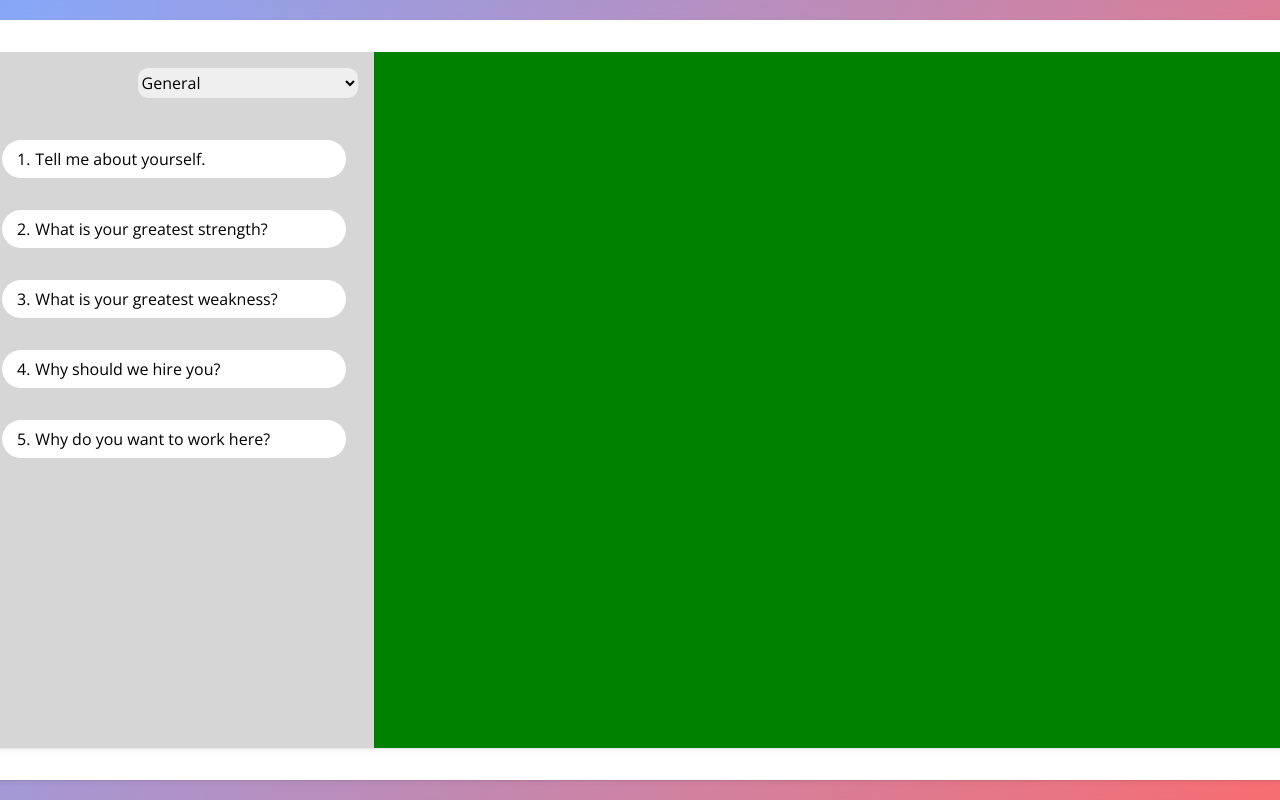
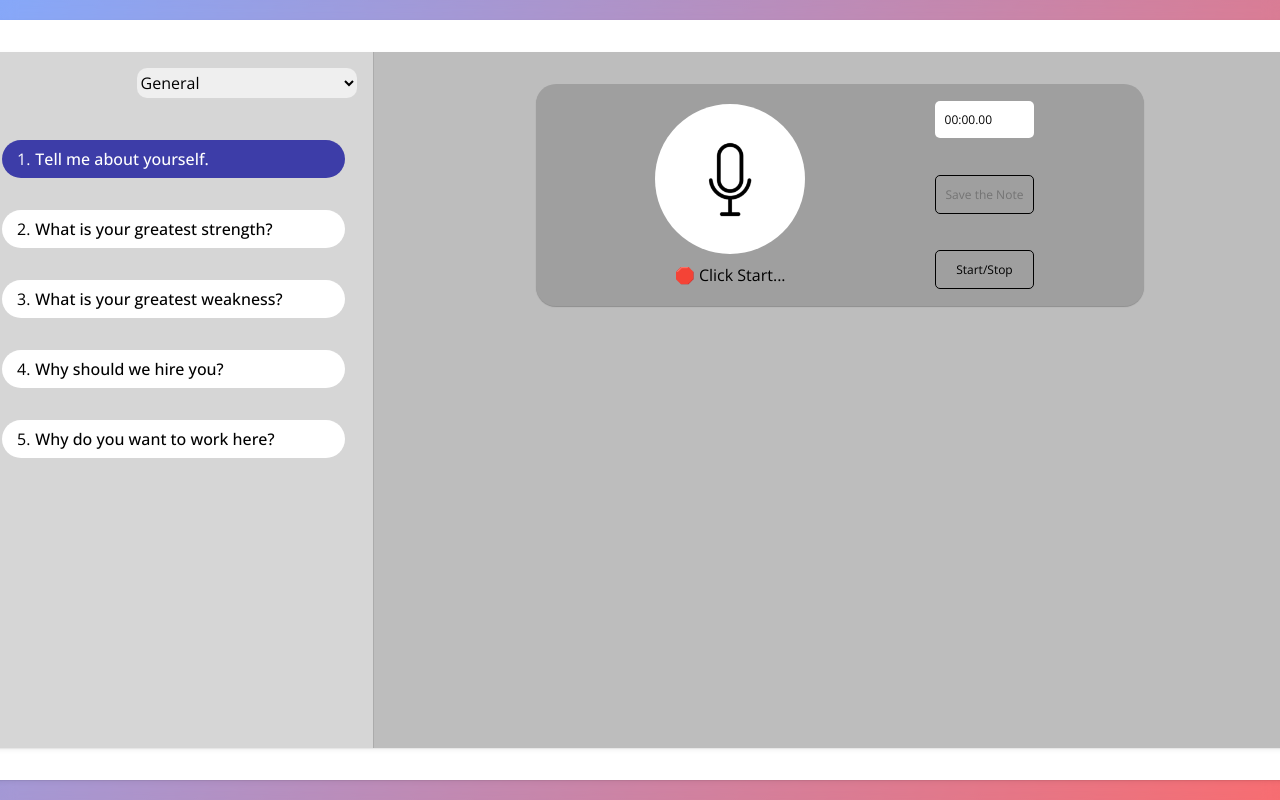
Before and after one commit to Vijay-K-2003/Support-a-thon-frontend, a React (Vite) app: page / in a window 1280 px wide. Shown: the top 800 px of the page. Built offline with nearby package versions, Linux system fonts and the light colour scheme.

Commit message:
Completed Mic Start/Stop functionality

```diff
--- a/src/components/HomePage/Homepage.jsx
+++ b/src/components/HomePage/Homepage.jsx
@@ -1,13 +1,22 @@
 import Sidebar from "../Sidebar/Sidebar";
+import { useAuthContext } from "../../context/AuthProvider";
+import Speech from "../Speech/Speech";
 import "./Homepage.scss";
 
 const Homepage = () => {
+  const { auth } = useAuthContext();
+
   return (
     <div className="App">
       <div className="leftside">
         <Sidebar />
       </div>
-      <div className="rightside"></div>
+      <div className="rightside">
+        <div className="mic__wrapper">
+          <Speech />
+        </div>
+        <div className="data__wrapper"></div>
+      </div>
     </div>
   );
 };
--- a/src/components/HomePage/Homepage.scss
+++ b/src/components/HomePage/Homepage.scss
@@ -16,12 +16,26 @@
   // position: relative;
   flex: 30%;
   background: rgba(0, 0, 0, 0.16);
-  //border-right: 1px solid rgba(0, 0, 0, 0.2);
+  border-right: 1px solid rgba(0, 0, 0, 0.2);
 }
 
 .App .rightside {
   // position: relative;
   flex: 70%;
   //   background: #e5ddd5;
-  background: green;
+  background: rgba(0, 0, 0, 0.26);
+  padding: 2rem;
+  display: flex;
+  flex-direction: column;
+  align-items: center;
+  justify-content: flex-start;
+  gap: 30px;
 }
+
+.mic__wrapper,
+.data__wrapper {
+  width: 70%;
+  background-color: rgba(0, 0, 0, 0.16);
+  border-radius: 20px;
+  box-shadow: 0 1px 1px rgba(0, 0, 0, 0.25);
+}
--- a/src/components/Sidebar/Sidebar.jsx
+++ b/src/components/Sidebar/Sidebar.jsx
@@ -27,7 +27,9 @@ function Sidebar() {
             ? generalQuestions.map((question, index) => (
                 <li
                   key={question.question}
-                  className="sidenav__wrapper--link"
+                  className={`${
+                    qId === question.id ? "active" : "sidenav__wrapper--link"
+                  }`}
                   onClick={() => setQId(question.id)}
                 >
                   <div>{index + 1}. </div>
@@ -37,7 +39,9 @@ function Sidebar() {
             : softwareQuestions.map((question, index) => (
                 <li
                   key={question.question}
-                  className="sidenav__wrapper--link"
+                  className={`${
+                    qId === question.id ? "active" : "sidenav__wrapper--link"
+                  }`}
                   onClick={() => setQId(question.id)}
                 >
                   <div>{index + 1}. </div>
--- a/src/components/Sidebar/Sidebar.scss
+++ b/src/components/Sidebar/Sidebar.scss
@@ -49,21 +49,29 @@
   display: flex;
   gap: 5px;
   span {
-    display: inline-block;
+    font-weight: 500;
   }
   &:hover {
     color: rgb(61, 61, 168);
     cursor: pointer;
-    div {
-      display: inline-block;
-    }
   }
 }
 
-// .active {
-//   color: #fff;
-//   cursor: pointer;
-//   div {
-//     display: inline-block;
-//   }
-// }
+.active {
+  font-size: 16px;
+  padding: 8px 5px 8px 15px;
+  background-color: rgb(61, 61, 168);
+  color: white;
+  border: none;
+  border-radius: 20px;
+  width: 100%;
+  list-style: none;
+  display: flex;
+  gap: 5px;
+  span {
+    font-weight: 500;
+  }
+  &:hover {
+    cursor: pointer;
+  }
+}
--- a/src/components/Speech/Speech.jsx
+++ b/src/components/Speech/Speech.jsx
@@ -1,5 +1,6 @@
 import { useState, useEffect } from "react";
 import "./Speech.scss";
+import micIcon from "../../assets/mic_icon.png";
 
 const SpeechRecognition =
   window.SpeechRecognition || window.webkitSpeechRecognition;
@@ -9,13 +10,45 @@ mic.continuous = true;
 mic.interimResults = true;
 mic.lang = "en-US";
 
+function Timer(props) {
+  return (
+    <div className="timer">
+      <span className="digits">
+        {("0" + Math.floor((props.time / 60000) % 60)).slice(-2)}:
+      </span>
+      <span className="digits">
+        {("0" + Math.floor((props.time / 1000) % 60)).slice(-2)}.
+      </span>
+      <span className="digits mili-sec">
+        {("0" + ((props.time / 10) % 100)).slice(-2)}
+      </span>
+    </div>
+  );
+}
+
 const Speech = () => {
   const [isListening, setIsListening] = useState(false);
   const [note, setNote] = useState(null);
   const [savedNotes, setSavedNotes] = useState([]);
+  const [time, setTime] = useState(0);
 
   useEffect(() => {
     handleListen();
+  }, [isListening]);
+
+  useEffect(() => {
+    let interval = null;
+
+    if (isListening) {
+      interval = setInterval(() => {
+        setTime((time) => time + 10);
+      }, 10);
+    } else {
+      clearInterval(interval);
+    }
+    return () => {
+      clearInterval(interval);
+    };
   }, [isListening]);
 
   const handleListen = () => {
@@ -48,38 +81,44 @@ const Speech = () => {
     };
   };
 
+  const handleStartStop = () => {
+    if (isListening) {
+      setIsListening(false);
+    } else {
+      setIsListening(true);
+    }
+  };
+
   const handleSaveNote = () => {
     setSavedNotes((prevNotes) => [...prevNotes, note]);
     setNote("");
+    setTime(0);
   };
 
   return (
-    <>
-      <h1>Voice Notes</h1>
+    <div className="wrapper">
       <div className="container">
-        <div className="box">
-          <h2>Current Note</h2>
+        <div className="mic__container">
+          <img src={micIcon} alt="mic" />
+        </div>
+        <div>
           {isListening ? (
             <span>🎙 Listening...</span>
           ) : (
             <span>🛑 Click Start...</span>
           )}
-          <button onClick={handleSaveNote} disabled={!note}>
-            Save the Note
-          </button>
-          <button onClick={() => setIsListening((prevState) => !prevState)}>
-            Start/Stop
-          </button>
-          <p>{note}</p>
-        </div>
-        <div className="box">
-          <h2>Notes</h2>
-          {savedNotes.map((n, index) => (
-            <p key={index}>{n}</p>
-          ))}
         </div>
       </div>
-    </>
+      <div className="buttons_wrapper">
+        <div className="stop_watch">
+          <Timer time={time} />
+        </div>
+        <button onClick={handleSaveNote} disabled={!note}>
+          Save the Note
+        </button>
+        <button onClick={handleStartStop}>Start/Stop</button>
+      </div>
+    </div>
   );
 };
 
--- a/src/components/Speech/Speech.scss
+++ b/src/components/Speech/Speech.scss
@@ -1,25 +1,58 @@
-.container {
-  margin: 20px;
-  display: grid;
-  grid-template-columns: 1fr 1fr;
+.wrapper {
+  display: flex;
+  flex-direction: row;
+  justify-content: space-evenly;
 }
 
-.box {
-  box-shadow: -4px 10px 35px -1px rgba(0, 0, 0, 0.75);
-  min-height: 20rem;
-  margin: 30px;
+.container {
+  display: flex;
+  flex-direction: column;
+  align-items: center;
+  justify-content: center;
+  gap: 10px;
   padding: 20px;
-  border-radius: 5px;
+
+  .mic__container {
+    width: 150px;
+    height: 150px;
+    border-radius: 50%;
+    background: white;
+    display: flex;
+    align-items: center;
+    justify-content: center;
+    cursor: pointer;
+
+    img {
+      width: 50%;
+      object-fit: contain;
+    }
+  }
 }
 
-h1 {
-  margin-left: 20px;
+.buttons_wrapper {
+  display: flex;
+  flex-direction: column;
+  justify-content: space-evenly;
+  gap: 10px;
+
+  .stop_watch {
+    font-size: 12px;
+    border: none;
+    float: right;
+    margin: 10px;
+    padding: 10px;
+    border-radius: 5px;
+    background: white;
+    color: black;
   }
 
   button {
+    font-size: 12px;
+    border: 1px solid black;
     float: right;
     margin: 10px;
     padding: 10px;
     border-radius: 5px;
     background: transparent;
   }
+}
```
Also changed, not shown: src/assets/mic_icon.png (added), src/components/Stopwatch/Stopwatch.jsx (added). Lines whose indentation alone changed are shown as unchanged.
